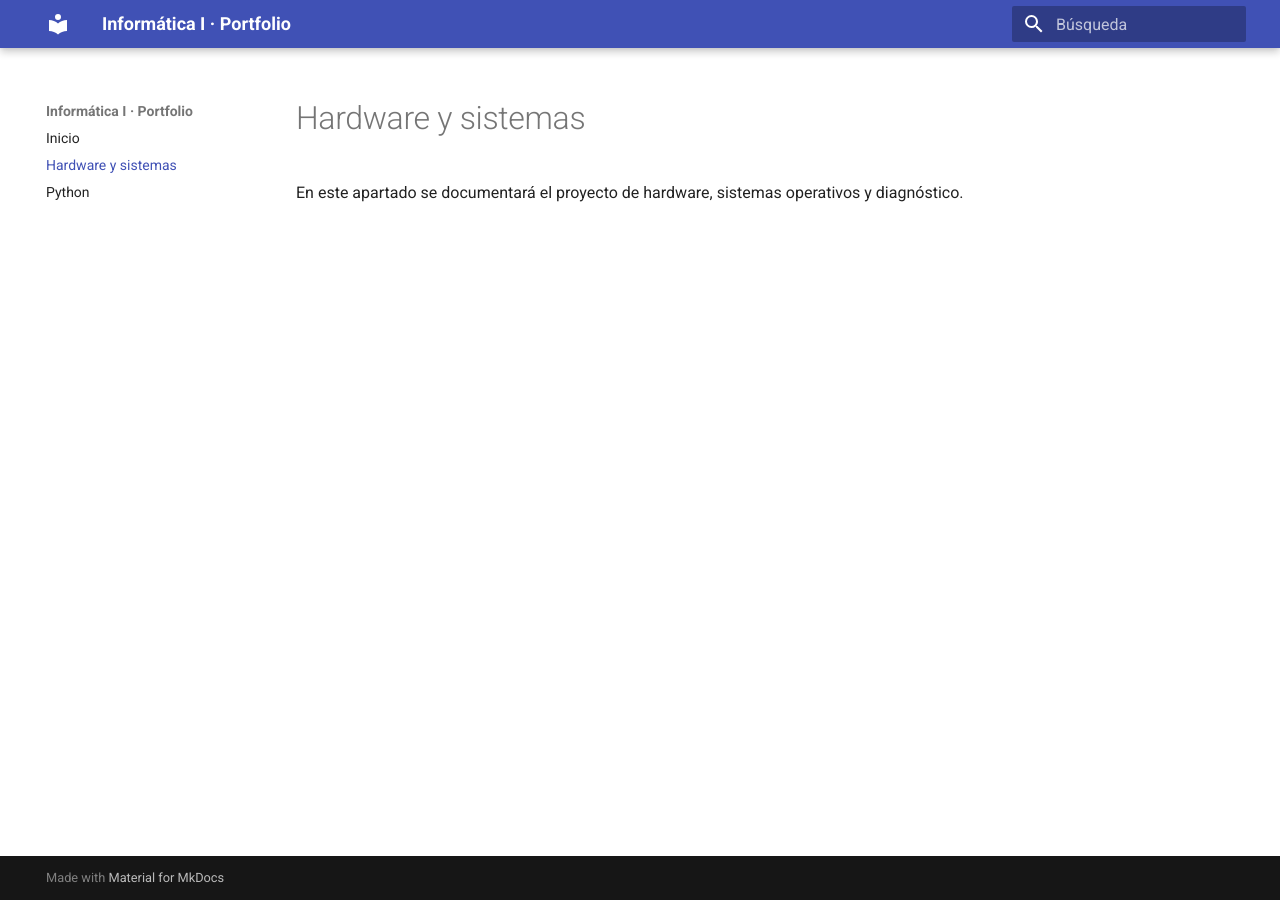
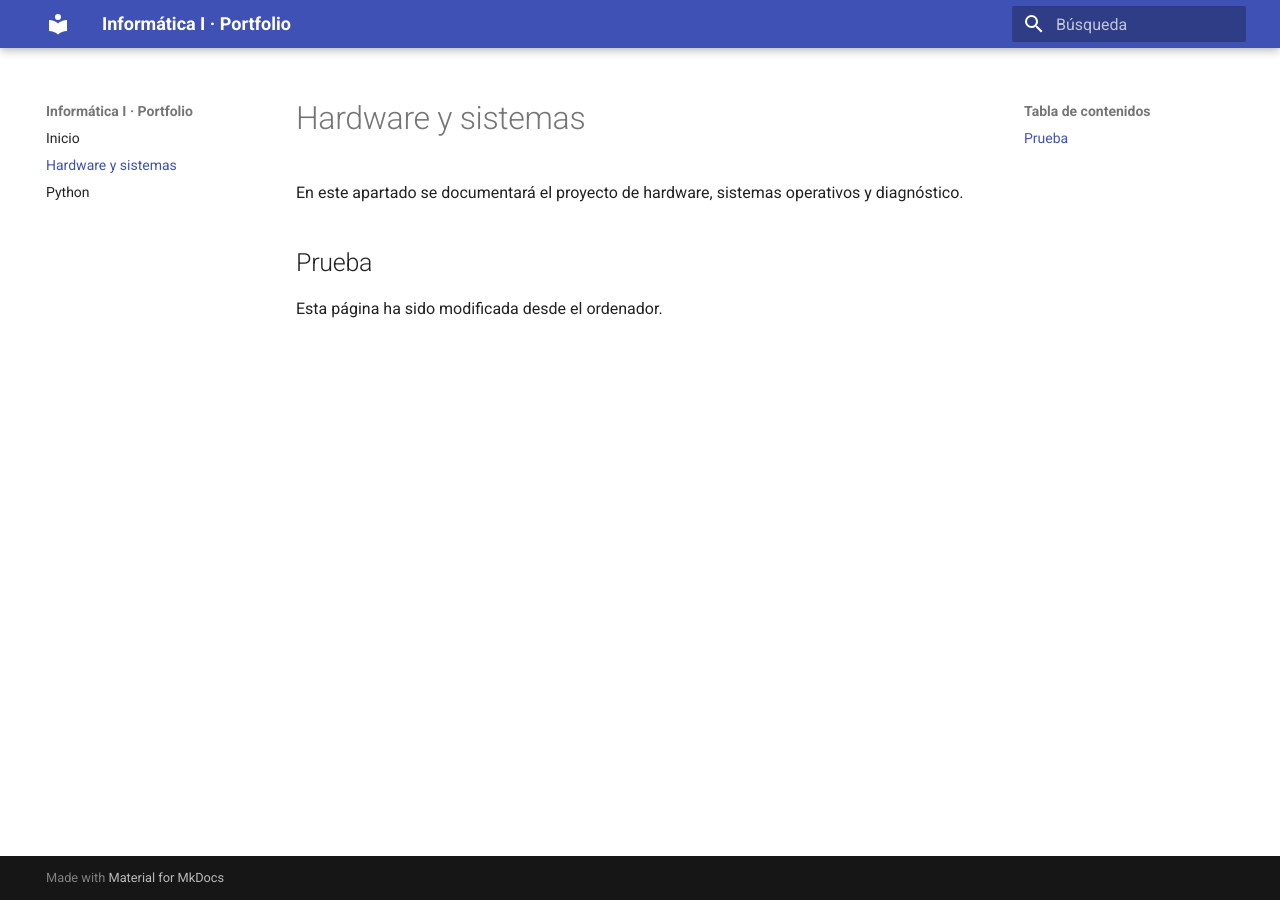
Before and after one commit to 5n7t99rb9d-web/portfolio-informatica-prueba, an MkDocs documentation site: the page built from docs/hardware/index.md, in a window 1280 px wide. Built offline with MkDocs 1.6.1 and Material for MkDocs 9.7.7, drawn with Linux system fonts in a browser that asks for light colours.

Commit message:
Prueba de edición del portfolio

```diff
--- a/docs/hardware/index.md
+++ b/docs/hardware/index.md
@@ -1,3 +1,7 @@
 # Hardware y sistemas
 
 En este apartado se documentará el proyecto de hardware, sistemas operativos y diagnóstico.
+
+## Prueba
+
+Esta página ha sido modificada desde el ordenador.
```
